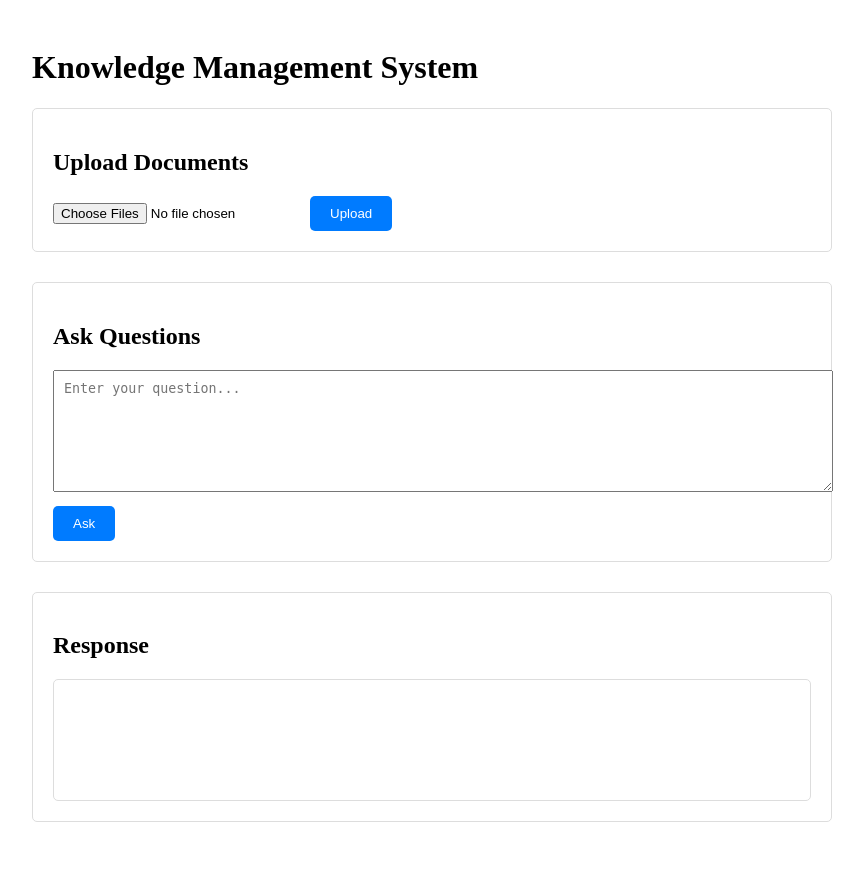
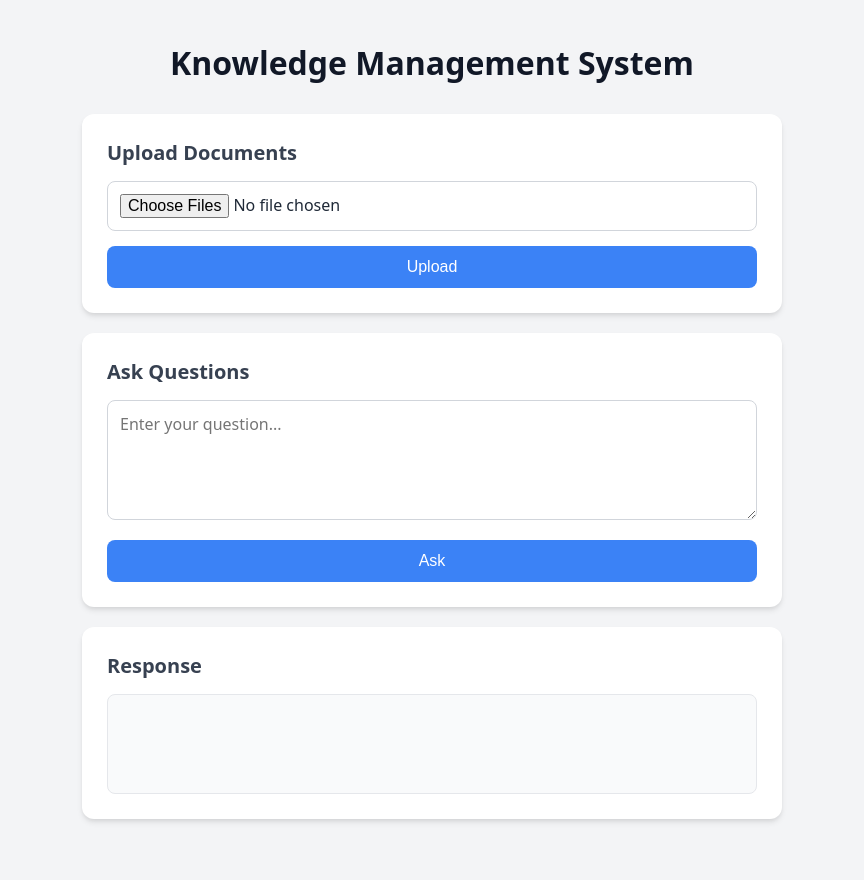
Before and after one commit to RBDevScripts/rag_proj, a Flask app: template app/templates/index.html in a window 1280 px wide. Shown: the whole page, without its empty margins (208-1072 px from the left). After the commit the page ends 822 px from the top, so only its background shows below. Run offline with Flask 3, Linux system fonts and the light colour scheme; the template is opened without the code that fills it, so the values that code supplies are empty.

Commit message:
UI Improved

```diff
--- a/app/static/style.css
+++ b/app/static/style.css
@@ -1,41 +1,86 @@
-.container {
-    max-width: 800px;
-    margin: 0 auto;
+* {
+    box-sizing: border-box;
+}
+
+body {
+    font-family: system-ui, -apple-system, sans-serif;
+    background-color: #f3f4f6;
+    color: #1f2937;
+    margin: 0;
     padding: 20px;
 }
 
-.upload-section,
-.query-section,
-.response-section {
-    margin-bottom: 30px;
-    padding: 20px;
-    border: 1px solid #ddd;
-    border-radius: 5px;
+.c {
+    max-width: 700px;
+    margin: 0 auto;
 }
 
-textarea {
-    width: 100%;
-    height: 100px;
-    margin-bottom: 10px;
-    padding: 10px;
+h1 {
+    text-align: center;
+    color: #111827;
+    margin-bottom: 30px;
 }
 
-button {
-    padding: 10px 20px;
-    background-color: #007bff;
+h2 {
+    font-size: 1.25rem;
+    margin-top: 0;
+    color: #374151;
+    margin-bottom: 15px;
+}
+
+.s {
+    background: #ffffff;
+    margin-bottom: 20px;
+    padding: 25px;
+    border-radius: 12px;
+    box-shadow: 0 4px 6px -1px rgba(0, 0, 0, 0.1), 0 2px 4px -1px rgba(0, 0, 0, 0.06);
+}
+
+.inp {
+    width: 100%;
+    padding: 12px;
+    border: 1px solid #d1d5db;
+    border-radius: 8px;
+    margin-bottom: 15px;
+    font-family: inherit;
+    font-size: 1rem;
+    transition: border-color 0.2s;
+}
+
+.inp:focus {
+    outline: none;
+    border-color: #3b82f6;
+    box-shadow: 0 0 0 3px rgba(59, 130, 246, 0.1);
+}
+
+textarea.inp {
+    min-height: 120px;
+    resize: vertical;
+}
+
+.btn {
+    padding: 12px 24px;
+    background-color: #3b82f6;
     color: white;
     border: none;
-    border-radius: 5px;
+    border-radius: 8px;
+    font-size: 1rem;
+    font-weight: 500;
     cursor: pointer;
+    transition: background-color 0.2s;
+    width: 100%;
 }
 
-button:hover {
-    background-color: #0056b3;
+.btn:hover {
+    background-color: #2563eb;
 }
 
-#response-content {
+.out {
     min-height: 100px;
-    padding: 10px;
-    border: 1px solid #ddd;
-    border-radius: 5px;
+    padding: 15px;
+    background-color: #f9fafb;
+    border: 1px solid #e5e7eb;
+    border-radius: 8px;
+    line-height: 1.5;
+    white-space: pre-wrap;
 }
--- a/app/templates/index.html
+++ b/app/templates/index.html
@@ -7,69 +7,68 @@
     <link rel="stylesheet" href="{{ url_for('static', filename='style.css') }}">
 </head>
 <body>
-    <div class="container">
+    <div class="c">
         <h1>Knowledge Management System</h1>
 
-        <div class="upload-section">
+        <div class="s">
             <h2>Upload Documents</h2>
-            <form id="upload-form">
-                <input type="file" id="file-input" multiple>
-                <button type="submit">Upload</button>
+            <form id="uf">
+                <input type="file" id="fi" multiple class="inp">
+                <button type="submit" class="btn">Upload</button>
             </form>
         </div>
 
-        <div class="query-section">
+        <div class="s">
             <h2>Ask Questions</h2>
-            <textarea id="question-input" placeholder="Enter your question..."></textarea>
-            <button id="submit-question">Ask</button>
+            <textarea id="qi" placeholder="Enter your question..." class="inp"></textarea>
+            <button id="sq" class="btn">Ask</button>
         </div>
 
-        <div class="response-section">
+        <div class="s">
             <h2>Response</h2>
-            <div id="response-content"></div>
+            <div id="rc" class="out"></div>
         </div>
     </div>
 
     <script>
-        document.getElementById('upload-form').addEventListener('submit', async (e) => {
+        "using namespace std";
+
+        document.getElementById('uf').addEventListener('submit', async (e) => {
             e.preventDefault();
-            const formData = new FormData();
-            const files = document.getElementById('file-input').files;
+            let fd = new FormData();
+            let fs = document.getElementById('fi').files;
 
-            for (let file of files) {
-                formData.append('file', file);
+            for (let f of fs) {
+                fd.append('file', f);
             }
 
             try {
-                const response = await fetch('/upload', {
+                let r = await fetch('/upload', {
                     method: 'POST',
-                    body: formData
+                    body: fd
                 });
-                const result = await response.json();
-                alert(result.message || result.error);
-            } catch (error) {
-                console.error('Error:', error);
-                alert('Error uploading files');
+                let d = await r.json();
+                alert(d.message || d.error);
+            } catch (x) {
+                alert('Error');
             }
         });
 
-        document.getElementById('submit-question').addEventListener('click', async () => {
-            const question = document.getElementById('question-input').value;
+        document.getElementById('sq').addEventListener('click', async () => {
+            let q = document.getElementById('qi').value;
 
             try {
-                const response = await fetch('/query', {
+                let r = await fetch('/query', {
                     method: 'POST',
                     headers: {
                         'Content-Type': 'application/json',
                     },
-                    body: JSON.stringify({ question })
+                    body: JSON.stringify({ question: q })
                 });
-                const result = await response.json();
-                document.getElementById('response-content').textContent =
-                    result.response || result.error;
-            } catch (error) {
-                console.error('Error:', error);
-                alert('Error getting response');
+                let d = await r.json();
+                document.getElementById('rc').textContent = d.response || d.error;
+            } catch (x) {
+                alert('Error');
             }
         });
     </script>
```
Also changed, not shown: vector_db/chroma.sqlite3, 1 other file.
